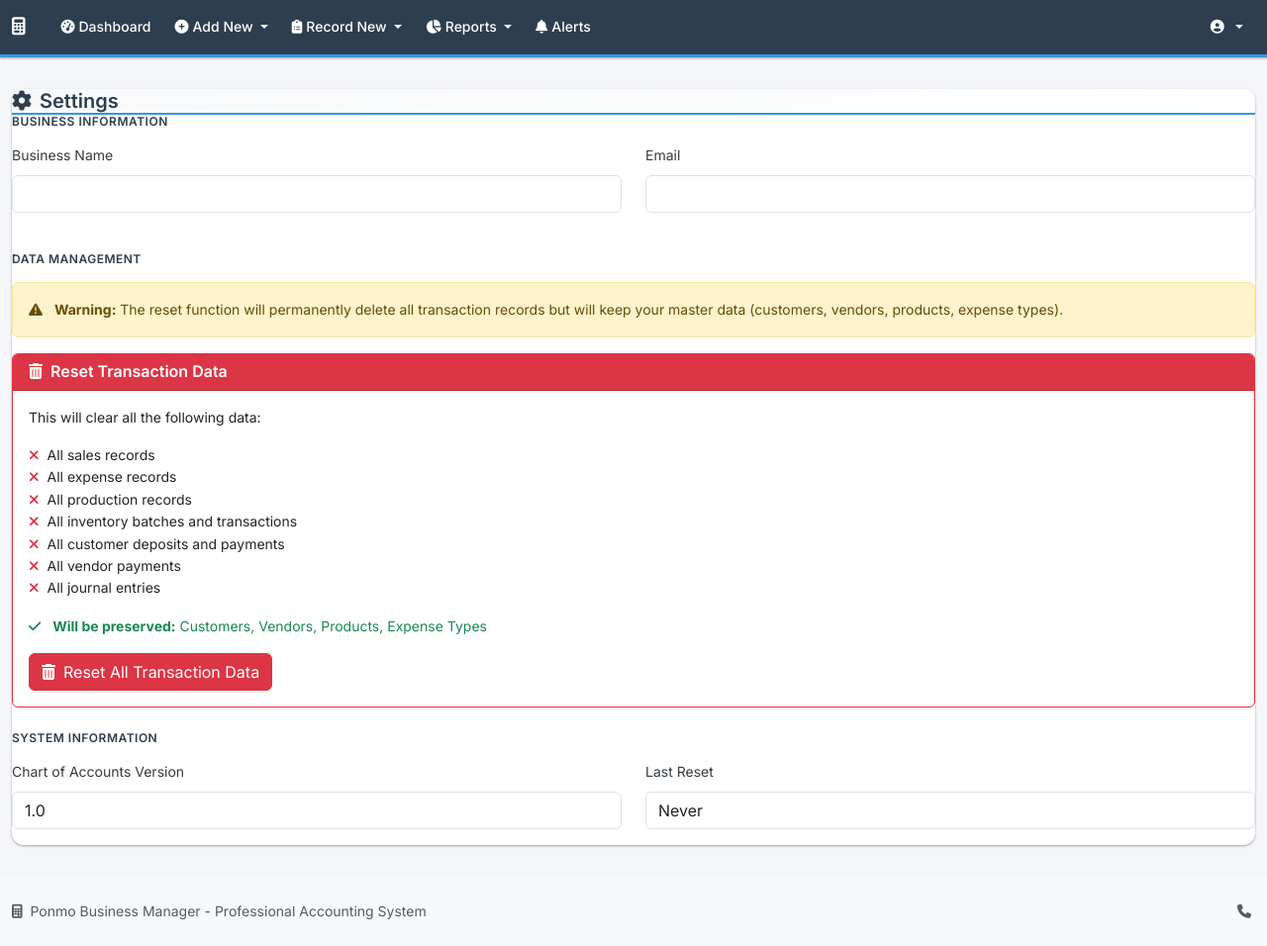
After one commit to Macaulay001/accounting_app, a Flask app: page /settings in a window 1280 px wide. The commit adds this page. Shown: the whole page at 99% size. Run offline with Flask 3, Linux system fonts and the light colour scheme; the visitor is signed in with stand-in values (Sample User, id 1).

Commit message:
Add settings page and remove contact person from vendors
- Created comprehensive settings page with reset functionality
- Added reset button that clears all transaction data while preserving master data
- Implemented safety confirmations and clear warnings for data reset
- Removed contact person field from vendor forms (add and edit)
- Updated vendor model to remove contact_person parameter
- Added settings link to user dropdown in navbar
- Enhanced user experience with streamlined vendor forms
- Added financing expenses account to chart of accounts

```diff
--- a/app.py
+++ b/app.py
@@ -1076,6 +1076,85 @@ def alerts_route():
                          alert_counts=alert_counts,
                          user=session["user"])
 
+@app.route('/settings')
+@auth_required
+def settings_route():
+    """Settings page"""
+    return render_template('settings.html', user=session["user"])
+
+@app.route('/reset-data', methods=['POST'])
+@auth_required
+def reset_data_route():
+    """Reset all transaction data while preserving master data"""
+    try:
+        models = get_models()
+
+        # Clear all transaction-related collections
+        collections_to_clear = [
+            'expenses',
+            'sales',
+            'production',
+            'inventory_batches',
+            'customer_deposits',
+            'vendor_payments',
+            'journal_entries'
+        ]
+
+        cleared_count = 0
+        for collection_name in collections_to_clear:
+            try:
+                collection_ref = db.collection(f"user_data_{session['user']['uid']}").document("accounting").collection(collection_name)
+                docs = collection_ref.stream()
+
+                for doc in docs:
+                    doc.reference.delete()
+                    cleared_count += 1
+            except Exception as e:
+                print(f"Error clearing {collection_name}: {e}")
+                continue
+
+        # Reset accounting balances to zero
+        accounting_service = get_accounting_service()
+
+        # Create a reset journal entry to zero out all accounts
+        reset_entries = []
+
+        # Get all account balances and create reversing entries
+        for account_code in ["1000", "1100", "1200", "1300", "1310", "1320", "1400", "1500",
+                           "2000", "2100", "2200", "3000", "3100", "3200", "4000", "4100",
+                           "5000", "5100", "5200", "5300", "5400", "5500", "5600", "5700"]:
+            balance = accounting_service.get_account_balance(account_code)
+            if balance != 0:
+                if balance > 0:
+                    # Account has debit balance, credit it to zero
+                    reset_entries.append({
+                        "account_code": account_code,
+                        "debit": 0,
+                        "credit": balance
+                    })
+                else:
+                    # Account has credit balance, debit it to zero
+                    reset_entries.append({
+                        "account_code": account_code,
+                        "debit": abs(balance),
+                        "credit": 0
+                    })
+
+        if reset_entries:
+            accounting_service.journal_entry_model.create_entry(
+                date=datetime.now(),
+                description="Data Reset - Zero out all account balances",
+                reference="RESET-ALL",
+                entries=reset_entries
+            )
+
+        flash(f"Data reset completed successfully! Cleared {cleared_count} transaction records. All master data (customers, vendors, products, expense types) has been preserved.", "success")
+
+    except Exception as e:
+        flash(f"Error during data reset: {str(e)}", "danger")
+
+    return redirect(url_for('settings_route'))
+
 @app.route('/reports')
 @auth_required
 def reports_route():
@@ -1782,7 +1861,6 @@ def vendors_route():
             phone_number = request.form.get('vendor_phone', '')
             email = request.form.get('vendor_email', '')
             address = request.form.get('vendor_address', '')
-            contact_person = request.form.get('vendor_contact', '')
             payment_terms = request.form.get('vendor_payment', 'cash')
 
             # Debug: Print form data
@@ -1797,7 +1875,6 @@ def vendors_route():
                 phone_number=phone_number,
                 email=email,
                 address=address,
-                contact_person=contact_person,
                 payment_terms=payment_terms
             )
 
@@ -2228,7 +2305,6 @@ def edit_vendor(vendor_id):
             phone_number = request.form.get('vendor_phone', '')
             email = request.form.get('vendor_email', '')
             address = request.form.get('vendor_address', '')
-            contact_person = request.form.get('vendor_contact', '')
             payment_terms = request.form.get('vendor_payment', 'cash')
 
             # Validate name is not empty
@@ -2242,7 +2318,6 @@ def edit_vendor(vendor_id):
                 'phone_number': phone_number,
                 'email': email,
                 'address': address,
-                'contact_person': contact_person,
                 'payment_terms': payment_terms
             })
 
--- a/src/models/vendor.py
+++ b/src/models/vendor.py
@@ -18,7 +18,6 @@ class Vendor(BaseModel):
                      phone_number: Optional[str] = None,
                      email: Optional[str] = None,
                      address: Optional[str] = None,
-                     contact_person: Optional[str] = None,
                      payment_terms: str = "cash") -> str:
         """Create a new vendor"""
         vendor_data = {
@@ -26,7 +25,6 @@ class Vendor(BaseModel):
             'phone_number': phone_number,
             'email': email,
             'address': address,
-            'contact_person': contact_person,
             'payment_terms': payment_terms,
             'current_balance': 0.0,  # Will be calculated from journal entries
             'total_purchases': 0.0,
--- a/templates/edit_vendor.html
+++ b/templates/edit_vendor.html
@@ -21,10 +21,6 @@
                 <input type="email" class="form-control" id="vendor_email" name="vendor_email" value="{{ vendor['email'] or '' }}">
             </div>
             <div class="mb-3">
-                <label for="vendor_contact" class="form-label">Contact Person</label>
-                <input type="text" class="form-control" id="vendor_contact" name="vendor_contact" value="{{ vendor['contact_person'] or '' }}">
-            </div>
-            <div class="mb-3">
                 <label for="vendor_address" class="form-label">Address</label>
                 <textarea class="form-control" id="vendor_address" name="vendor_address" rows="2">{{ vendor['address'] or '' }}</textarea>
             </div>
--- a/templates/layout_accounting.html
+++ b/templates/layout_accounting.html
@@ -129,7 +129,7 @@
                             <i class="fas fa-user-circle me-1"></i>{{ user.business_name }}
                         </a>
                         <ul class="dropdown-menu dropdown-menu-end">
-                            <li><a class="dropdown-item" href="#">
+                            <li><a class="dropdown-item" href="{{ url_for('settings_route') }}">
                                 <i class="fas fa-cog me-2"></i>Settings
                             </a></li>
                             <li><hr class="dropdown-divider"></li>
--- /dev/null
+++ b/templates/settings.html
@@ -0,0 +1,162 @@
+{% extends "layout_accounting.html" %}
+{% block content %}
+<div class="row">
+    <div class="col-12">
+        <div class="card-accounting">
+            <div class="card-header-accounting">
+                <h5 class="mb-0">
+                    <i class="fas fa-cog me-2"></i>Settings
+                </h5>
+            </div>
+            <div class="card-body">
+                <!-- Business Information Section -->
+                <div class="row mb-4">
+                    <div class="col-12">
+                        <h6 class="form-label-accounting mb-3">Business Information</h6>
+                        <div class="row">
+                            <div class="col-md-6">
+                                <div class="mb-3">
+                                    <label class="form-label">Business Name</label>
+                                    <input type="text" class="form-control" value="{{ user.business_name }}" readonly>
+                                </div>
+                            </div>
+                            <div class="col-md-6">
+                                <div class="mb-3">
+                                    <label class="form-label">Email</label>
+                                    <input type="email" class="form-control" value="{{ user.email }}" readonly>
+                                </div>
+                            </div>
+                        </div>
+                    </div>
+                </div>
+
+                <!-- Data Management Section -->
+                <div class="row mb-4">
+                    <div class="col-12">
+                        <h6 class="form-label-accounting mb-3">Data Management</h6>
+                        <div class="alert alert-warning">
+                            <i class="fas fa-exclamation-triangle me-2"></i>
+                            <strong>Warning:</strong> The reset function will permanently delete all transaction records but will keep your master data (customers, vendors, products, expense types).
+                        </div>
+
+                        <div class="card border-danger">
+                            <div class="card-header bg-danger text-white">
+                                <h6 class="mb-0">
+                                    <i class="fas fa-trash-alt me-2"></i>Reset Transaction Data
+                                </h6>
+                            </div>
+                            <div class="card-body">
+                                <p class="mb-3">This will clear all the following data:</p>
+                                <ul class="list-unstyled">
+                                    <li><i class="fas fa-times text-danger me-2"></i>All sales records</li>
+                                    <li><i class="fas fa-times text-danger me-2"></i>All expense records</li>
+                                    <li><i class="fas fa-times text-danger me-2"></i>All production records</li>
+                                    <li><i class="fas fa-times text-danger me-2"></i>All inventory batches and transactions</li>
+                                    <li><i class="fas fa-times text-danger me-2"></i>All customer deposits and payments</li>
+                                    <li><i class="fas fa-times text-danger me-2"></i>All vendor payments</li>
+                                    <li><i class="fas fa-times text-danger me-2"></i>All journal entries</li>
+                                </ul>
+
+                                <p class="mb-3 text-success">
+                                    <i class="fas fa-check me-2"></i>
+                                    <strong>Will be preserved:</strong> Customers, Vendors, Products, Expense Types
+                                </p>
+
+                                <button type="button" class="btn btn-danger" data-bs-toggle="modal" data-bs-target="#resetConfirmModal">
+                                    <i class="fas fa-trash-alt me-2"></i>Reset All Transaction Data
+                                </button>
+                            </div>
+                        </div>
+                    </div>
+                </div>
+
+                <!-- System Information Section -->
+                <div class="row">
+                    <div class="col-12">
+                        <h6 class="form-label-accounting mb-3">System Information</h6>
+                        <div class="row">
+                            <div class="col-md-6">
+                                <div class="mb-3">
+                                    <label class="form-label">Chart of Accounts Version</label>
+                                    <input type="text" class="form-control" value="1.0" readonly>
+                                </div>
+                            </div>
+                            <div class="col-md-6">
+                                <div class="mb-3">
+                                    <label class="form-label">Last Reset</label>
+                                    <input type="text" class="form-control" value="Never" readonly>
+                                </div>
+                            </div>
+                        </div>
+                    </div>
+                </div>
+            </div>
+        </div>
+    </div>
+</div>
+
+<!-- Reset Confirmation Modal -->
+<div class="modal fade" id="resetConfirmModal" tabindex="-1" aria-labelledby="resetConfirmModalLabel" aria-hidden="true">
+    <div class="modal-dialog">
+        <div class="modal-content">
+            <div class="modal-header bg-danger text-white">
+                <h5 class="modal-title" id="resetConfirmModalLabel">
+                    <i class="fas fa-exclamation-triangle me-2"></i>Confirm Data Reset
+                </h5>
+                <button type="button" class="btn-close btn-close-white" data-bs-dismiss="modal" aria-label="Close"></button>
+            </div>
+            <div class="modal-body">
+                <div class="alert alert-danger">
+                    <strong>⚠️ WARNING: This action cannot be undone!</strong>
+                </div>
+
+                <p>You are about to permanently delete all transaction data including:</p>
+                <ul>
+                    <li>All sales, expenses, and production records</li>
+                    <li>All inventory batch transactions</li>
+                    <li>All customer deposits and payments</li>
+                    <li>All vendor payments</li>
+                    <li>All journal entries and accounting records</li>
+                </ul>
+
+                <p class="text-success">
+                    <strong>Your master data will be preserved:</strong><br>
+                    Customers, Vendors, Products, and Expense Types will remain intact.
+                </p>
+
+                <div class="form-check mt-3">
+                    <input class="form-check-input" type="checkbox" id="confirmReset" required>
+                    <label class="form-check-label" for="confirmReset">
+                        I understand this action cannot be undone and I want to proceed
+                    </label>
+                </div>
+            </div>
+            <div class="modal-footer">
+                <button type="button" class="btn btn-secondary" data-bs-dismiss="modal">Cancel</button>
+                <form method="POST" action="{{ url_for('reset_data_route') }}" style="display: inline;">
+                    <button type="submit" class="btn btn-danger" id="confirmResetBtn" disabled>
+                        <i class="fas fa-trash-alt me-2"></i>Yes, Reset All Data
+                    </button>
+                </form>
+            </div>
+        </div>
+    </div>
+</div>
+
+<script>
+document.addEventListener('DOMContentLoaded', function() {
+    const confirmCheckbox = document.getElementById('confirmReset');
+    const confirmBtn = document.getElementById('confirmResetBtn');
+
+    confirmCheckbox.addEventListener('change', function() {
+        confirmBtn.disabled = !this.checked;
+    });
+
+    // Reset form when modal is closed
+    document.getElementById('resetConfirmModal').addEventListener('hidden.bs.modal', function() {
+        confirmCheckbox.checked = false;
+        confirmBtn.disabled = true;
+    });
+});
+</script>
+{% endblock %}
--- a/templates/vendors.html
+++ b/templates/vendors.html
@@ -20,10 +20,6 @@
             <div class="mb-3">
                 <label for="vendor_email" class="form-label">Email</label>
                 <input type="email" class="form-control" id="vendor_email" name="vendor_email">
-            </div>
-            <div class="mb-3">
-                <label for="vendor_contact" class="form-label">Contact Person</label>
-                <input type="text" class="form-control" id="vendor_contact" name="vendor_contact">
             </div>
             <div class="mb-3">
                 <label for="vendor_address" class="form-label">Address</label>
```
